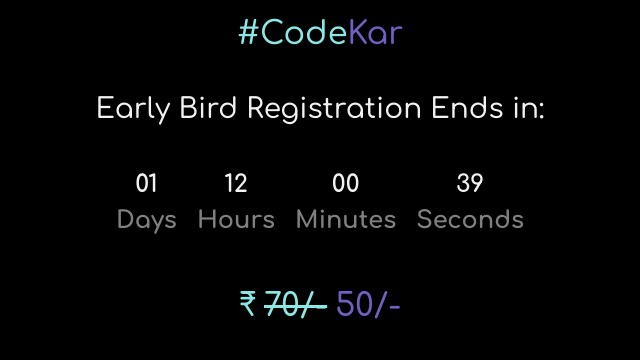
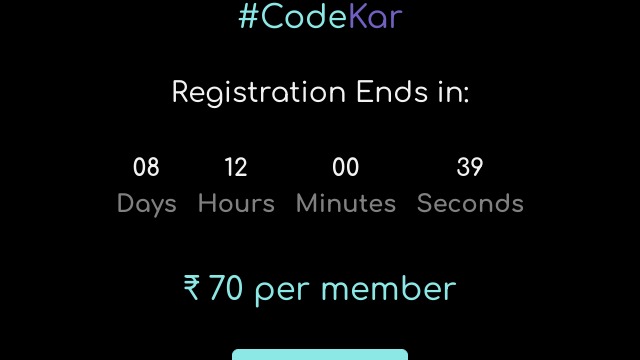
Before and after one commit to Krish2958/OpenHack, a React (Create React App) app in the folder openhack/: page / in a window 1280 px wide. Shown: the part 709-1069 px from the top of the page, without its empty margins (320-960 px from the left). Built offline with nearby package versions, Linux system fonts and the light colour scheme.

Commit message:
[FEATURE] Updated Landing Page

```diff
--- a/openhack/src/components/CustomNavbar/CustomNavbar.css
+++ b/openhack/src/components/CustomNavbar/CustomNavbar.css
@@ -97,4 +97,13 @@
     margin: 0;
     width: 100%;
   }
+
+.navbar-container {
+    display: flex;
+    flex-direction: row-reverse;
+      justify-content: center;
+      align-items: center;
+      margin: 0;
+      width: 100%;
+  }
 }
--- a/openhack/src/pages/Home/index.jsx
+++ b/openhack/src/pages/Home/index.jsx
@@ -21,15 +21,14 @@ export const Home = () => {
         <h3 className='coming-soon__text-2'>Kar</h3>
         </span>
         <div className='name-container'>
-          <h3 className='coming-soon__text'>Early Bird Registration Ends in:</h3>
+          <h3 className='coming-soon__text'>Registration Ends in:</h3>
 
         </div>
-        <CountdownTimer  targetDate="2024-02-13T23:59:59" />
+        <CountdownTimer  targetDate="2024-02-20T23:59:59" />
         <div>
         <div className='name-container rate'>
         <h3 className='coming-soon__text-1'>₹</h3>
-          <h3 className='coming-soon__text-1 strikethrough'>70/-</h3>
-        <h3 className='coming-soon__text-2'>50/-</h3>
+          <h3 className='coming-soon__text-1'>70 per member</h3>
         </div>
         </div>
 
```
